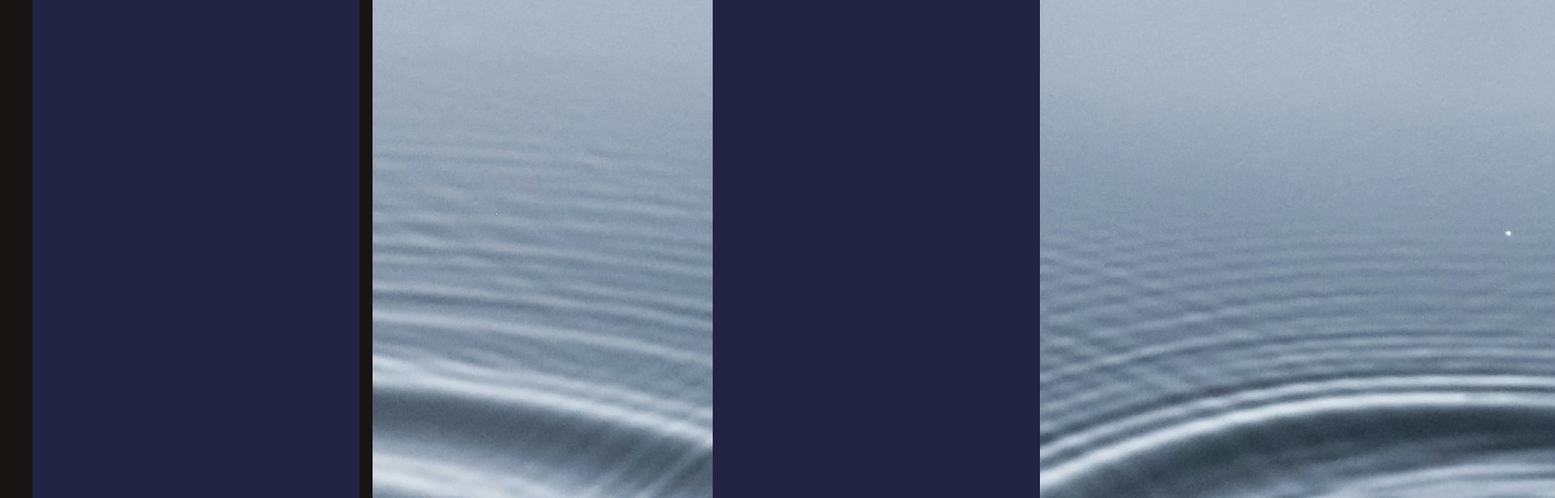
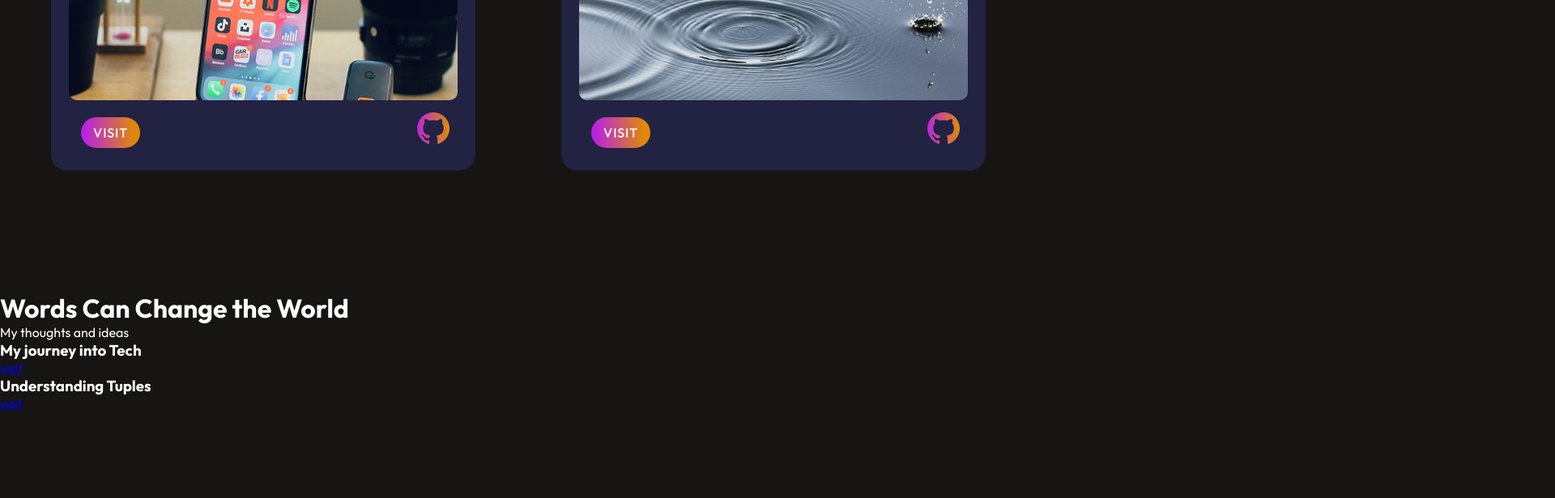
Before and after one commit to LizWaweru/Liz_Waweru_portfolio, a React (Vite) app: page / in a window 1280 px wide. Shown: the part 4280-4896 px from the top of the page at 81% size, 1920 px wide, since content can reach past the window. After the commit the page ends 4789 px from the top, so only its background shows below. Built offline with nearby package versions, Linux system fonts and the light colour scheme.

Commit message:
Adds blog page

```diff
--- a/src/Components/Blog/Blog.jsx
+++ b/src/Components/Blog/Blog.jsx
@@ -4,8 +4,31 @@ import "./Blog.css"
 
 const Blog = () => {
   return (
-    <div>
-
+    <div className='Blog'>
+      <div className='Blog-title'>
+        <h1>Words Can Change the World</h1>
+        <p>My thoughts and ideas</p>
+      </div>
+      <div className="Blog-container">
+        <div className="Blog-box">
+          <h3>My journey into Tech</h3>
+          <div className="Blog-links">
+            <a href="http://your-blog-url.com" className="btn">visit</a>
+            <a href="https://dev.to/liz_decoder/understanding-tuple-unpacking-and-iteration-in-python-a-beginners-guide-42ee">
+            </a>
+          </div>
+        </div>
+      </div>
+      <div className="Blog-container">
+        <div className="Blog-box">
+          <h3>Understanding Tuples</h3>
+          <div className="Blog-links">
+            <a href="https://dev.to/liz_decoder/understanding-tuple-unpacking-and-iteration-in-python-a-beginners-guide-42ee" className="btn">visit</a>
+            <a href="https://dev.to/liz_decoder/how-to-build-a-simple-chat-app-with-react-and-websockets-497a">
+            </a>
+          </div>
+        </div>
+      </div>
     </div>
   )
 }
--- a/src/Components/Projects/Projects.css
+++ b/src/Components/Projects/Projects.css
@@ -31,7 +31,7 @@
 /* Projects Container */
 .projects-container {
     display: grid;
-    grid-template-columns: repeat(auto-fit, minmax(300px, 1fr));
+    grid-template-columns: repeat(auto-fit, minmax(400px, 3fr));
     justify-content: center;
     gap: 60px;
     padding: 70px;
--- a/src/Components/Projects/Projects.jsx
+++ b/src/Components/Projects/Projects.jsx
@@ -62,18 +62,20 @@ const Projects = () => {
                 </a>
               </div>
             </div>
-            <div className="To-do App">
+
+            <div className="project-box">
               <i className='bx bxs-business'></i>
               <h3>To-do App</h3>
-              <p>A web application that allows users to manage their calender, organise tasks to their choice.</p>
-              <img src={random} alt="To-do list" />
+              <p>A responsive application built with react that allows users to manage their calender, organise tasks to their choice.</p>
+              <img src={work4} alt="To-do list" />
               <div className="project-links">
-                <a href="http://your-festival-url.com" className="btn">visit</a>
-                <a href="https://github.com/your-username/film-festival-management" className="github-link">
+                <a href="http://your-project-url.com" className="btn">visit</a>
+                <a href="https://github.com/your-username-todo-list" className="github-link">
                   <i className='bx bxl-github'></i>
                 </a>
               </div>
             </div>
+
             <div className="project-box ecommerce-box">
               <i className='bx bx-store'></i>
               <h3>E-commerce Platform</h3>
```
